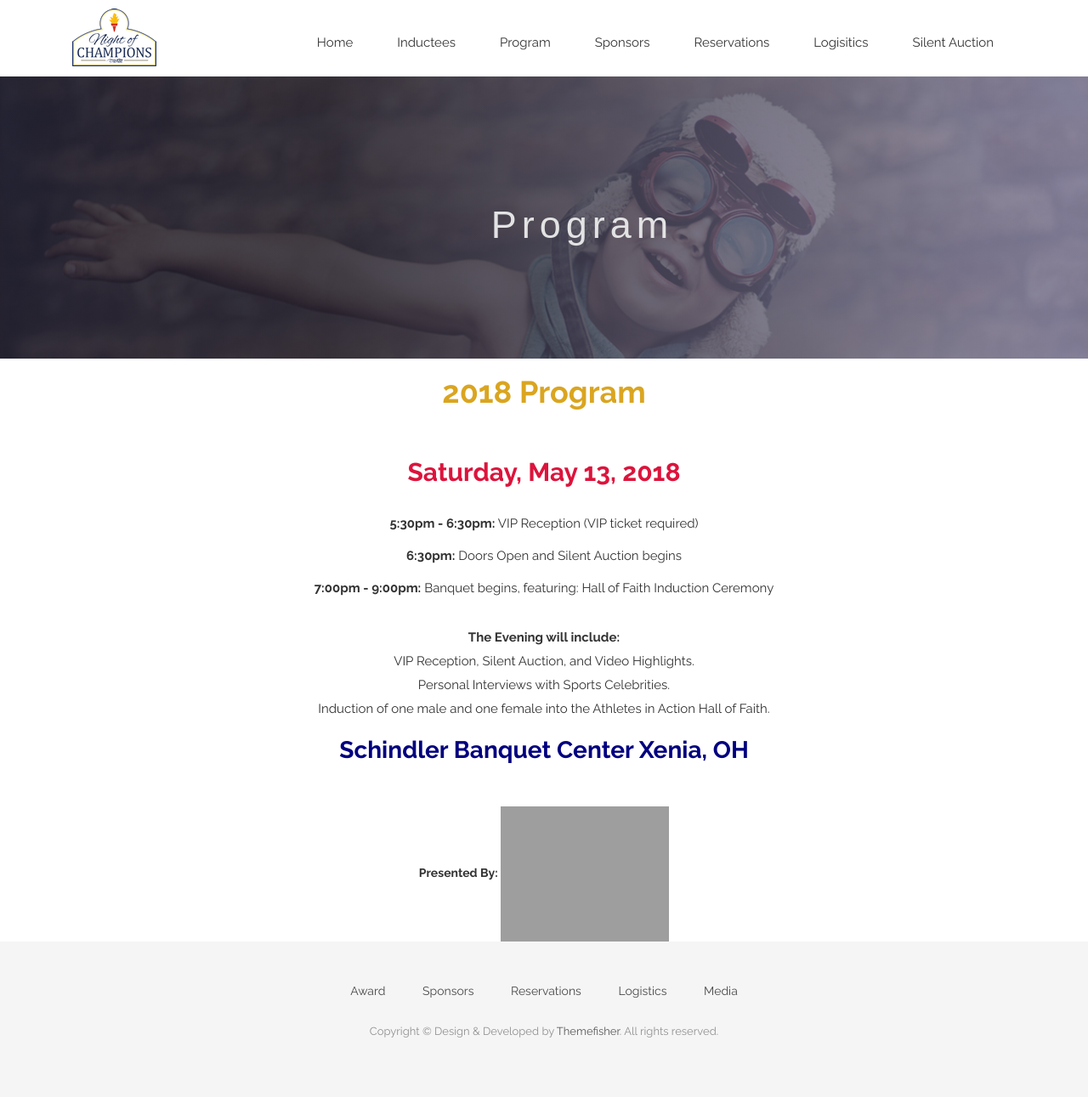
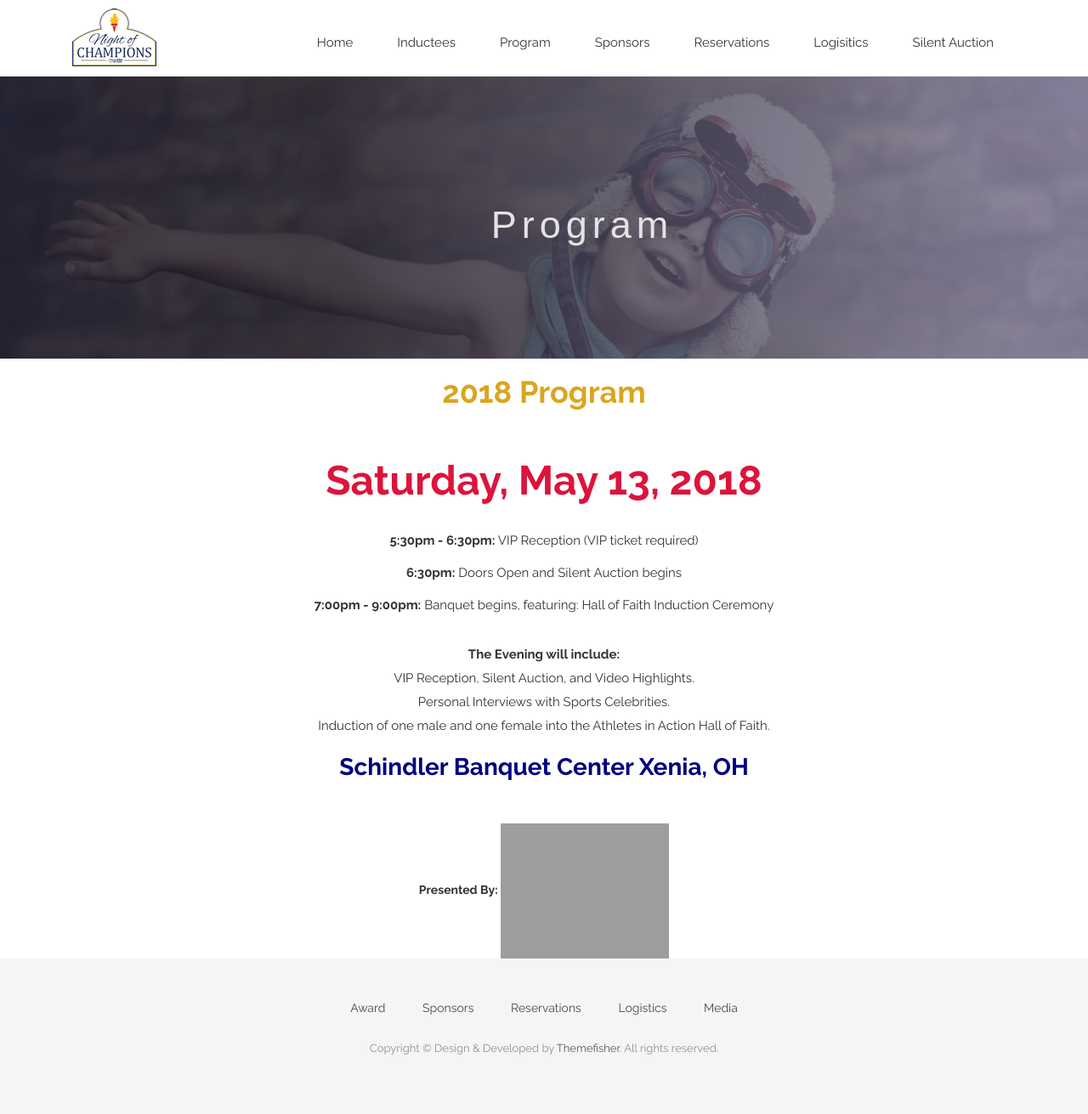
Before and after one commit to CruGlobal/NightofChampions, a Jekyll site: the page built from program.markdown, in a window 1280 px wide. Shown: the whole page at 85% size. Built offline with Jekyll 4.4.1, drawn with Linux system fonts in a browser that asks for light colours; nearby versions of some CDN libraries; some web fonts are replaced; grey boxes are pictures that could not be loaded.

Commit message:
Updated Program

```diff
--- a/program.markdown
+++ b/program.markdown
@@ -14,7 +14,7 @@
 <br>
 <div style="text-align: center;">
 <h2><b>
-<font color="Crimson">Saturday, May 13, 2018</font> </b>
+<font size="25" color="Crimson">Saturday, May 13, 2018</font> </b>
 </h2>
 <br>
 
```
